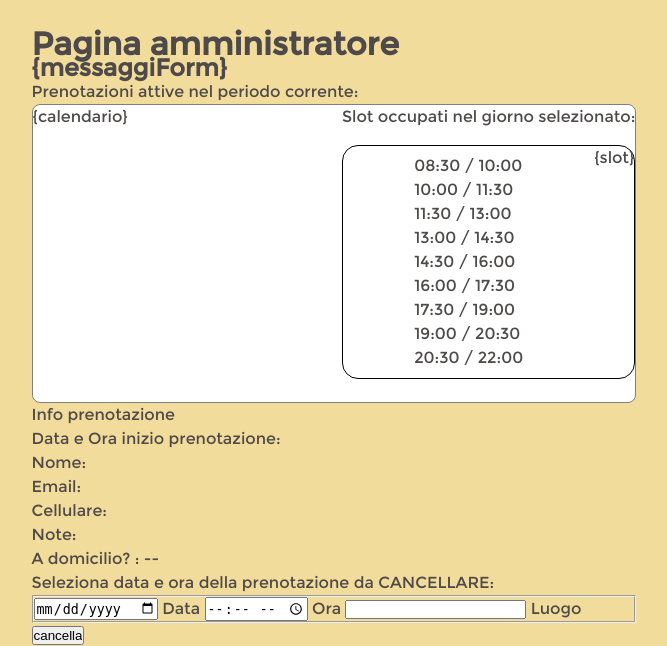
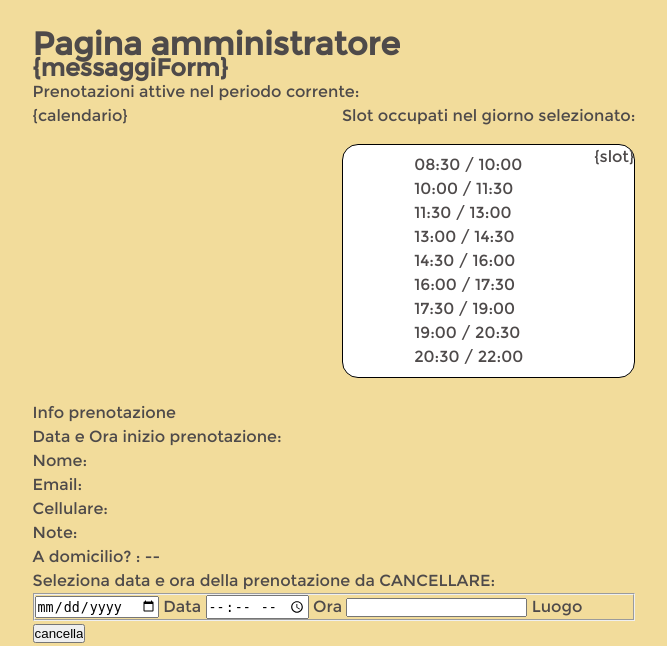
Before and after one commit to monkymiky/Progetto-Tec-Web, a PHP site: page /html/adminTemplate.html in a window 1280 px wide. Shown: the part 304-950 px from the top of the page, without its empty margins (306-973 px from the left). Run offline with PHP 8.4, Linux system fonts and the light colour scheme.

Commit message:
rimosso selettore inutile (riga 1549)

```diff
--- a/css/style.css
+++ b/css/style.css
@@ -1546,8 +1546,7 @@ ol {
 
 /*Stili box di selezione slot*/
 
-#selettoreSlot,
-#adminCalendario-Slot {
+#selettoreSlot {
   background-color: white;
   border: solid 0.05em grey;
   border-radius: 0.5em;
```
